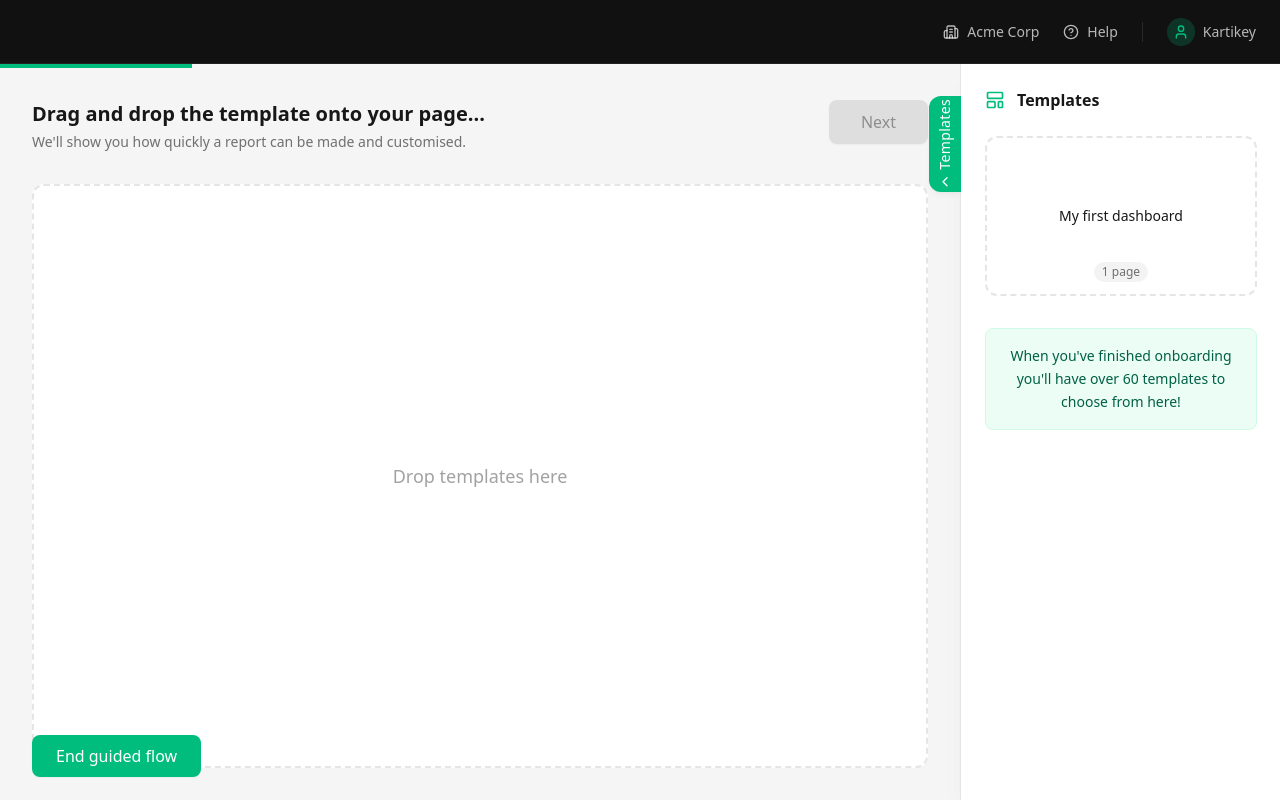
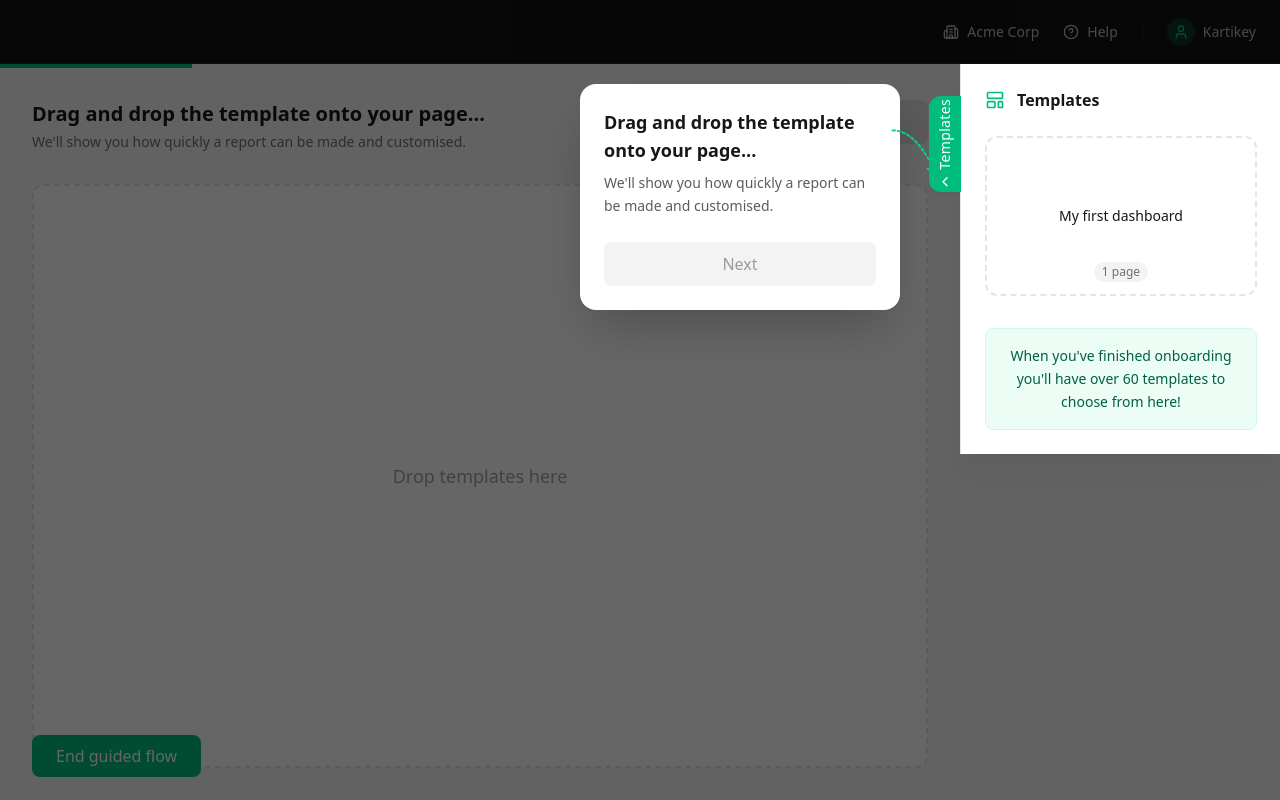
Before and after one commit to kartikey-ag12/Futrix, a Next.js app: page /reporting/builder in a window 1280 px wide. Built offline with nearby package versions, Linux system fonts and the light colour scheme.

Commit message:
feat(phase-5b): guided tour overlay for the builder canvas

```diff
--- a/src/app/(builder)/reporting/builder/page.tsx
+++ b/src/app/(builder)/reporting/builder/page.tsx
@@ -5,13 +5,34 @@ import Link from "next/link";
 import { useSearchParams } from "next/navigation";
 import { BuilderTemplatesPanel } from "@/components/reporting/BuilderTemplatesPanel";
 import { useTemplates, BuilderTemplate } from "@/hooks/useTemplates";
+import { useGuidedTour, TourStep } from "@/hooks/useGuidedTour";
+import { GuidedTourOverlay } from "@/components/shared/GuidedTourOverlay";
 import { LayoutTemplate } from "lucide-react";
 import clsx from "clsx";
+
+const TOUR_STEPS: TourStep[] = [
+  {
+    targetId: "templates-panel",
+    title: "Drag and drop the template onto your page...",
+    body: "We'll show you how quickly a report can be made and customised.",
+    actionRequired: true,
+    arrowPosition: "right",
+  },
+  {
+    targetId: "builder-next-btn",
+    title: "Great! Now proceed.",
+    body: "Click Next to continue configuring your report settings.",
+    actionRequired: false,
+    arrowPosition: "top",
+  }
+];
 
 function BuilderCanvasContent() {
   const searchParams = useSearchParams();
   const reportType = searchParams.get("type") || "dashboard"; // e.g., 'dashboard', 'landscape', 'portrait'
   const { templates } = useTemplates();
+
+  const tour = useGuidedTour(TOUR_STEPS);
 
   const [droppedTemplates, setDroppedTemplates] = useState<BuilderTemplate[]>([]);
   const [isDragOver, setIsDragOver] = useState(false);
@@ -42,6 +63,9 @@ function BuilderCanvasContent() {
       const template = templates.find(t => t.id === templateId);
       if (template) {
         setDroppedTemplates(prev => [...prev, template]);
+        if (tour.isActive && tour.currentStepIndex === 0) {
+          tour.completeAction();
+        }
       }
     }
   };
@@ -68,6 +92,7 @@ function BuilderCanvasContent() {
               <p className="text-sm text-foreground/60">We'll show you how quickly a report can be made and customised.</p>
             </div>
             <button
+              id="builder-next-btn"
               disabled={!hasContent}
               className={clsx(
                 "px-8 py-2.5 rounded-lg font-medium transition-all shadow-sm",
@@ -120,6 +145,13 @@ function BuilderCanvasContent() {
         <div className="absolute bottom-8 left-8 z-20">
           <Link
             href="/reporting"
+            onClick={(e) => {
+              if (tour.isActive) {
+                // If it was just a regular click while tour is active,
+                // let the Link natural behavior happen but also mark tour ended
+                tour.endTour();
+              }
+            }}
             className="px-6 py-2.5 bg-emerald-500 hover:bg-emerald-600 text-white rounded-lg font-medium shadow-sm transition-colors"
           >
             End guided flow
@@ -128,7 +160,18 @@ function BuilderCanvasContent() {
       </div>
 
       {/* Right Side Templates Panel */}
-      <BuilderTemplatesPanel onDragStart={handleDragStart} />
+      <div id="templates-panel" className="h-full relative">
+        <BuilderTemplatesPanel onDragStart={handleDragStart} />
+      </div>
+
+      {/* Guided Tour Overlay */}
+      {tour.isActive && tour.currentStep && (
+        <GuidedTourOverlay
+          step={tour.currentStep}
+          isActionCompleted={tour.isActionCompleted}
+          onNext={tour.nextStep}
+        />
+      )}
 
     </div>
   );
--- /dev/null
+++ b/src/components/shared/GuidedTourOverlay.tsx
@@ -0,0 +1,132 @@
+"use client";
+
+import { useEffect, useState } from "react";
+import { TourStep } from "@/hooks/useGuidedTour";
+import { createPortal } from "react-dom";
+import clsx from "clsx";
+
+interface GuidedTourOverlayProps {
+  step: TourStep;
+  isActionCompleted: boolean;
+  onNext: () => void;
+}
+
+// Hand-drawn style curved arrow SVG
+function CurvedArrow({ position }: { position: string }) {
+  // We'll render a simple SVG arrow that points generally towards the target.
+  // In a real app, you'd have specific SVGs for different directions.
+  const rotation = position === "right" ? "scale-x-[-1]" : position === "bottom" ? "rotate-90" : "";
+
+  return (
+    <svg
+      className={`absolute w-16 h-16 text-emerald-400 ${rotation}`}
+      style={{
+        ...(position === "right" ? { right: -50, top: 40 } : { left: -50, top: 40 })
+      }}
+      viewBox="0 0 100 100"
+      fill="none"
+      xmlns="http://www.w3.org/2000/svg"
+    >
+      <path
+        d="M90 10 C 60 10, 40 40, 20 80"
+        stroke="currentColor"
+        strokeWidth="3"
+        strokeLinecap="round"
+        strokeDasharray="4 4"
+      />
+      <path
+        d="M20 80 L 35 70 M20 80 L 15 65"
+        stroke="currentColor"
+        strokeWidth="3"
+        strokeLinecap="round"
+      />
+    </svg>
+  );
+}
+
+export function GuidedTourOverlay({ step, isActionCompleted, onNext }: GuidedTourOverlayProps) {
+  const [mounted, setMounted] = useState(false);
+  const [targetRect, setTargetRect] = useState<DOMRect | null>(null);
+
+  useEffect(() => {
+    setMounted(true);
+  }, []);
+
+  useEffect(() => {
+    if (!mounted) return;
+
+    const updateRect = () => {
+      const el = document.getElementById(step.targetId);
+      if (el) {
+        setTargetRect(el.getBoundingClientRect());
+        // Temporarily elevate the target above the overlay
+        el.classList.add("relative", "z-[60]");
+      }
+    };
+
+    updateRect();
+    // Re-calc on resize
+    window.addEventListener("resize", updateRect);
+
+    return () => {
+      window.removeEventListener("resize", updateRect);
+      const el = document.getElementById(step.targetId);
+      if (el) {
+        el.classList.remove("relative", "z-[60]");
+      }
+    };
+  }, [step.targetId, mounted]);
+
+  if (!mounted) return null;
+
+  // The position of the callout box relative to the target
+  // Default to rendering it roughly in the center-top if we can't find the target yet
+  let calloutStyle: React.CSSProperties = { top: '20%', left: '50%', transform: 'translateX(-50%)' };
+
+  if (targetRect) {
+    // If arrow points to a right-side panel, place callout on the left of it
+    if (step.arrowPosition === "right") {
+      calloutStyle = {
+        top: Math.max(20, targetRect.top + 20) + "px",
+        left: Math.max(20, targetRect.left - 380) + "px", // 380px roughly fits the callout + arrow
+      };
+    } else {
+      calloutStyle = {
+        top: Math.max(20, targetRect.bottom + 40) + "px",
+        left: targetRect.left + "px",
+      };
+    }
+  }
+
+  return createPortal(
+    <div className="fixed inset-0 z-50 pointer-events-none">
+      {/* Dimmed Background */}
+      <div className="absolute inset-0 bg-black/60 pointer-events-auto transition-opacity" />
+
+      {/* Callout Box */}
+      <div
+        className="absolute w-[320px] bg-white text-foreground rounded-2xl p-6 shadow-2xl pointer-events-auto transition-all duration-300 ease-in-out"
+        style={calloutStyle}
+      >
+        <CurvedArrow position={step.arrowPosition} />
+
+        <h3 className="text-lg font-bold mb-2">{step.title}</h3>
+        <p className="text-sm text-foreground/70 mb-6 leading-relaxed">{step.body}</p>
+
+        <button
+          onClick={onNext}
+          disabled={!isActionCompleted}
+          className={clsx(
+            "w-full py-2.5 rounded-lg font-medium transition-colors",
+            isActionCompleted
+              ? "bg-emerald-500 hover:bg-emerald-600 text-white"
+              : "bg-foreground/5 text-foreground/40 cursor-not-allowed"
+          )}
+        >
+          Next
+        </button>
+      </div>
+    </div>,
+    document.body
+  );
+}
--- /dev/null
+++ b/src/hooks/useGuidedTour.ts
@@ -0,0 +1,45 @@
+import { useState, useCallback } from "react";
+
+export interface TourStep {
+  targetId: string;
+  title: string;
+  body: string;
+  actionRequired: boolean;
+  arrowPosition: "left" | "right" | "top" | "bottom";
+}
+
+export function useGuidedTour(steps: TourStep[]) {
+  const [isActive, setIsActive] = useState(true); // Default active for onboarding
+  const [currentStepIndex, setCurrentStepIndex] = useState(0);
+  const [actionCompleted, setActionCompleted] = useState(false);
+
+  const currentStep = steps[currentStepIndex];
+
+  const completeAction = useCallback(() => {
+    setActionCompleted(true);
+  }, []);
+
+  const nextStep = useCallback(() => {
+    if (currentStepIndex < steps.length - 1) {
+      setCurrentStepIndex(prev => prev + 1);
+      setActionCompleted(false);
+    } else {
+      setIsActive(false); // Tour completed
+    }
+  }, [currentStepIndex, steps.length]);
+
+  const endTour = useCallback(() => {
+    setIsActive(false);
+  }, []);
+
+  return {
+    isActive,
+    currentStep,
+    isActionCompleted: !currentStep?.actionRequired || actionCompleted,
+    completeAction,
+    nextStep,
+    endTour,
+    currentStepIndex,
+    totalSteps: steps.length,
+  };
+}
```
